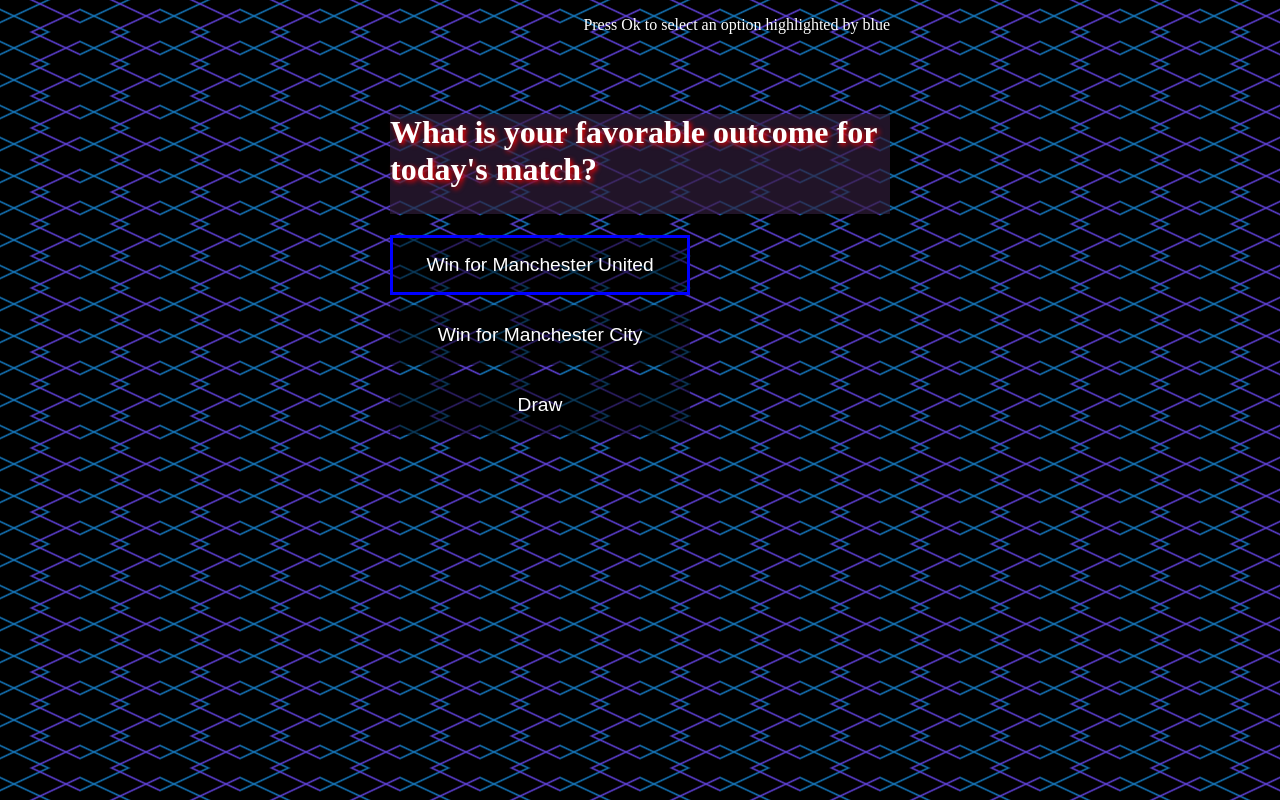
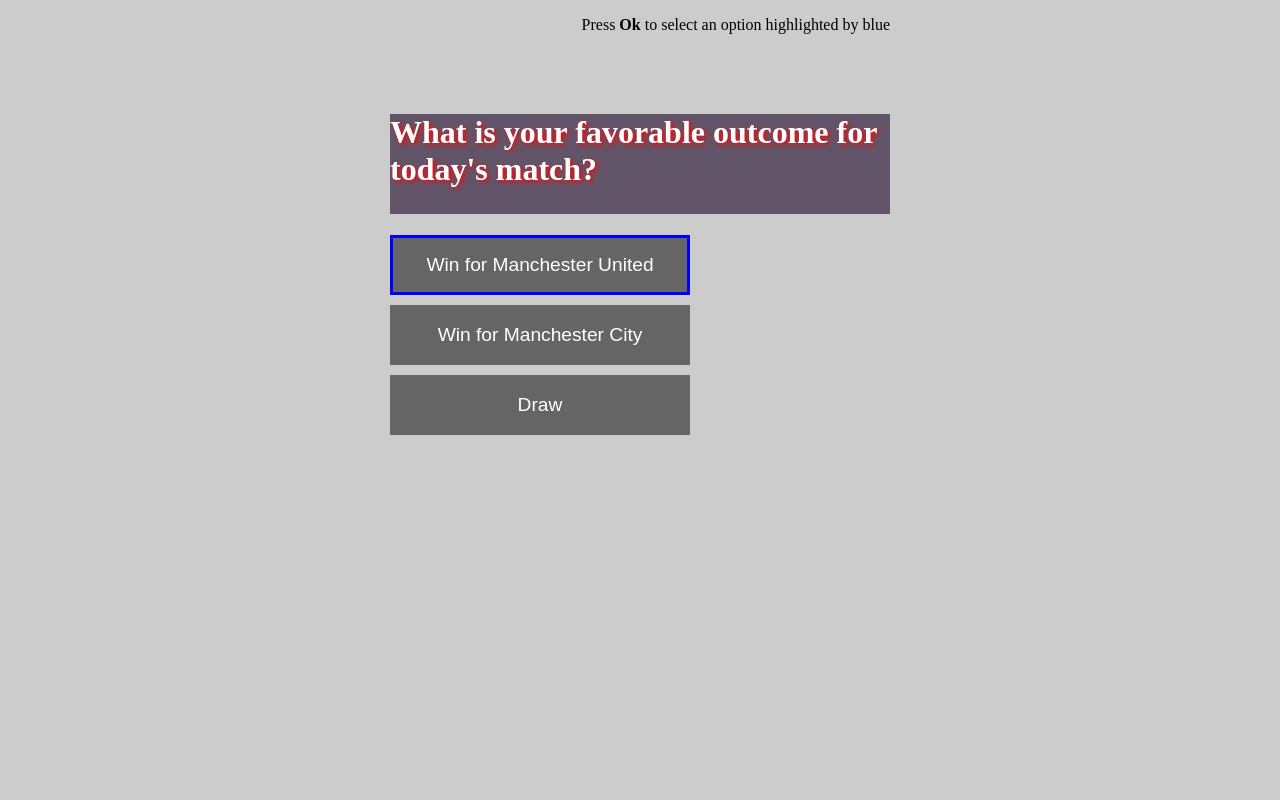
Before and after one commit to vicquad/pilotnabfellowship, a plain HTML site: page index.html in a window 1280 px wide. Drawn offline with Linux system fonts and the light colour scheme.

Commit message:
Update index.html

```diff
--- a/index.html
+++ b/index.html
@@ -7,14 +7,12 @@
     border: 2px solid blue;
     outline: none;
 }
+html{
+	background-color: rgba(204, 204, 204);
+	backdrop-filter: blur(5px);
+}
 
-		html {
 
-    font-size: 1em;
-    background-color: #000000;
-    background-image: linear-gradient(25deg, transparent 65%, #5D3FD3, transparent 70%), linear-gradient(-25deg, transparent 65%, #1474b8, transparent 70%), linear-gradient(-25deg, transparent 30%, #5D3FD3, transparent 35%), linear-gradient(25deg, transparent 30%, #1474b8, transparent 35%);
-    background-size: 5em 2em, 5em 2em, 5em 2em, 5em 2em;
-  }
 		body{
 			max-width: 500px;
 			margin:auto;
@@ -86,6 +84,7 @@
 .legend-item.mu {
   background-color: rgba(0,0,0,.6);
   color: #fff;
+
 }
 
 .legend-item.mc {
@@ -95,7 +94,7 @@
 
 
 	</style>
-	<p id='guide' style="text-align:right;margin-bottom: 80px;">Press Ok to select an option highlighted by blue<br></p>
+	<p id='guide' style="text-align:right;margin-bottom: 80px;color:black;">Press <b>Ok</b> to select an option highlighted by blue<br></p>
 </head>
 <body>
 
@@ -111,7 +110,7 @@
 
 
 	<!-- Display after submission-->
-	<div class="graph" id="results" style="display:none">
+	<div class="graph" id="results" style="display:none;color:black;">
 		<h>Thank You for Voting!</h>
 		<h2>Current Poll Results<br><br>Manchester United vs Manchester City</h2>
 		<div class="graph">
```
